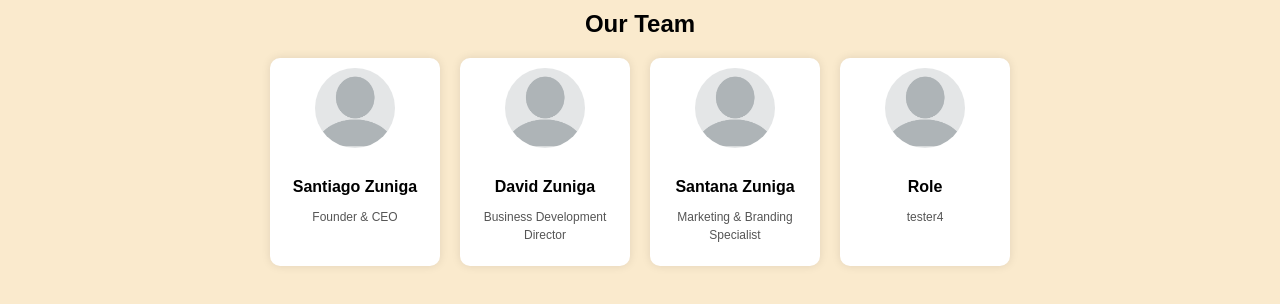
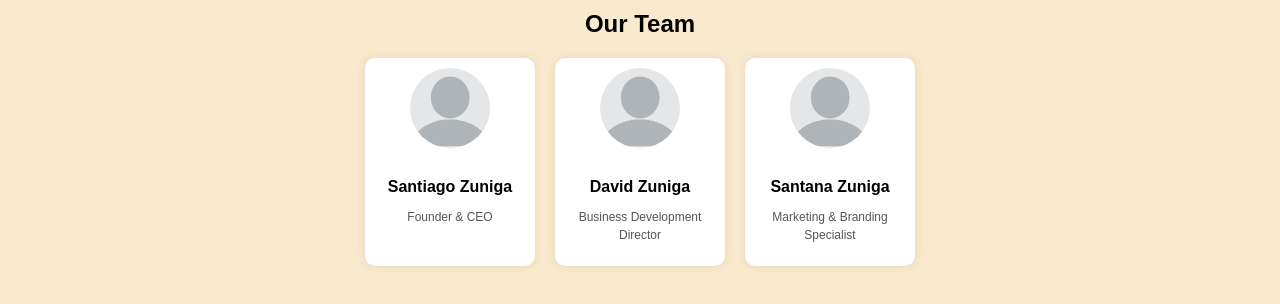
Before and after one commit to Fahim-Alam1/pc_management, a website: page about.html in a window 1280 px wide. Shown: the part 100-404 px from the top of the page. Drawn offline with Linux system fonts and the light colour scheme.

Commit message:
Update about.html

```diff
--- a/about.html
+++ b/about.html
@@ -103,11 +103,8 @@
                 <h3 id="test3">Role</h3>
                 <p id="test3a">tester3</p>
             </div>
-            <div class="team-member">
-                <img src="./Pictures/blank-profile-picture.png" alt="Team Member 4">
-                <h3>Role</h3>
-                <p>tester4</p>
-            </div>
+
+
         </div>
     </div>
 
```
